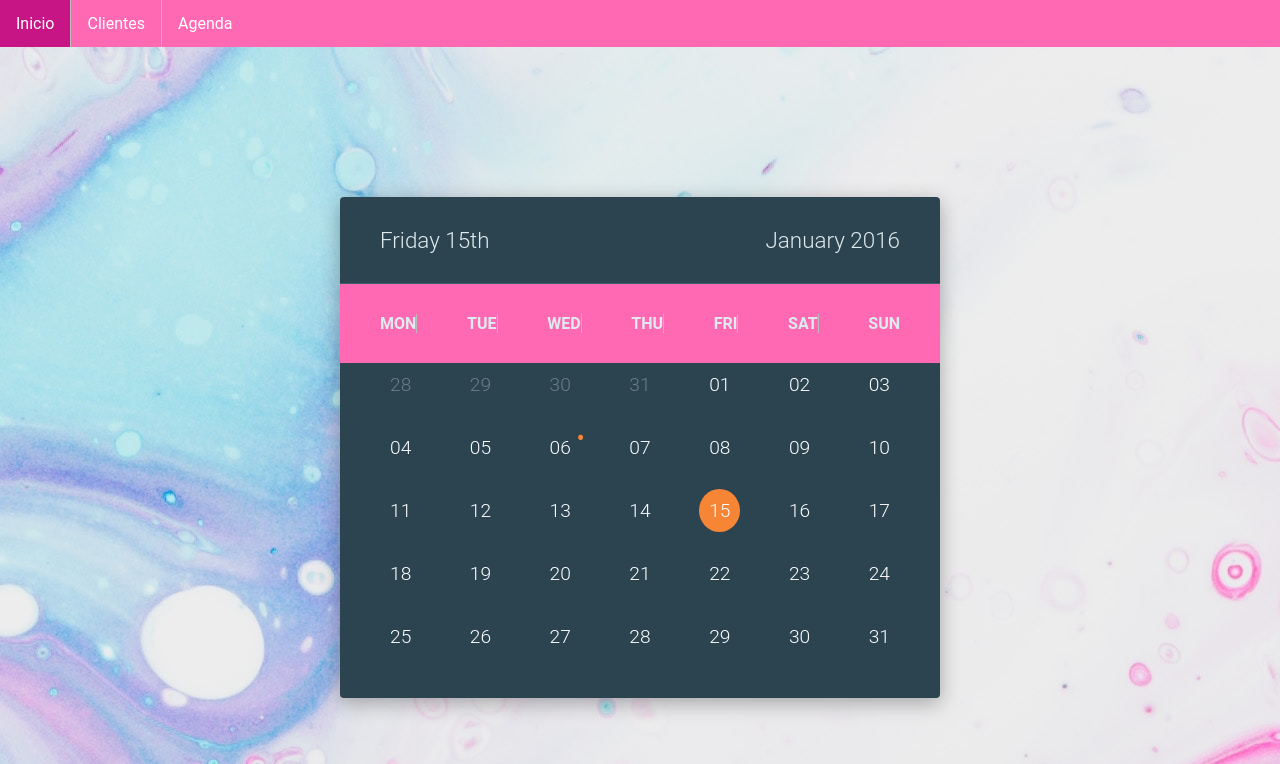
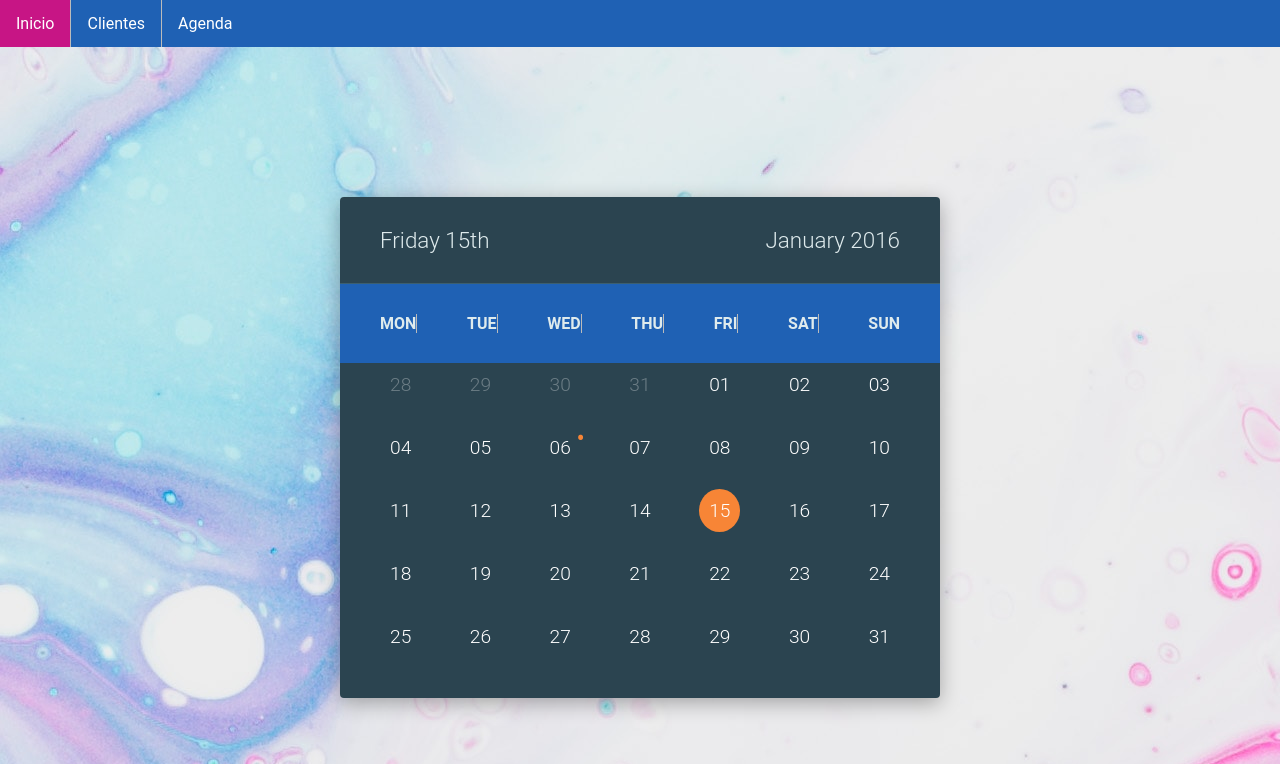
Before and after one commit to Kevifer/suednails, a Flask app: page / in a window 1280 px wide. Shown: the top 764 px of the page. Run offline with Flask 3, Linux system fonts and the light colour scheme.

Commit message:
color change test

```diff
--- a/templates/home.html
+++ b/templates/home.html
@@ -7,7 +7,7 @@
         margin: 0;
         padding: 0;
         overflow: hidden;
-        background-color: #FF69B4;
+        background-color: #1F61B4;
       }
 
       li {
```
